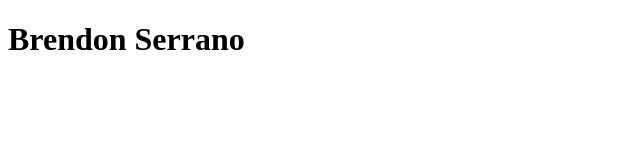
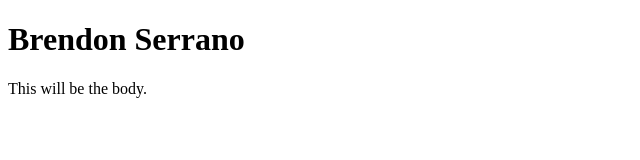
Before and after one commit to bserrano1/bserrano1.github.io, a plain HTML site: page index.html in a window 1280 px wide. Shown: the whole page, without its empty margins (0-640 px from the left). Drawn offline with Linux system fonts and the light colour scheme.

Commit message:
Testing editior Bracket's Git extension

```diff
--- a/index.html
+++ b/index.html
@@ -7,6 +7,8 @@
 
 	<h1>Brendon Serrano</h1>
 
+	<p>This will be the body.</p>
+
 
 
 </body>
```
